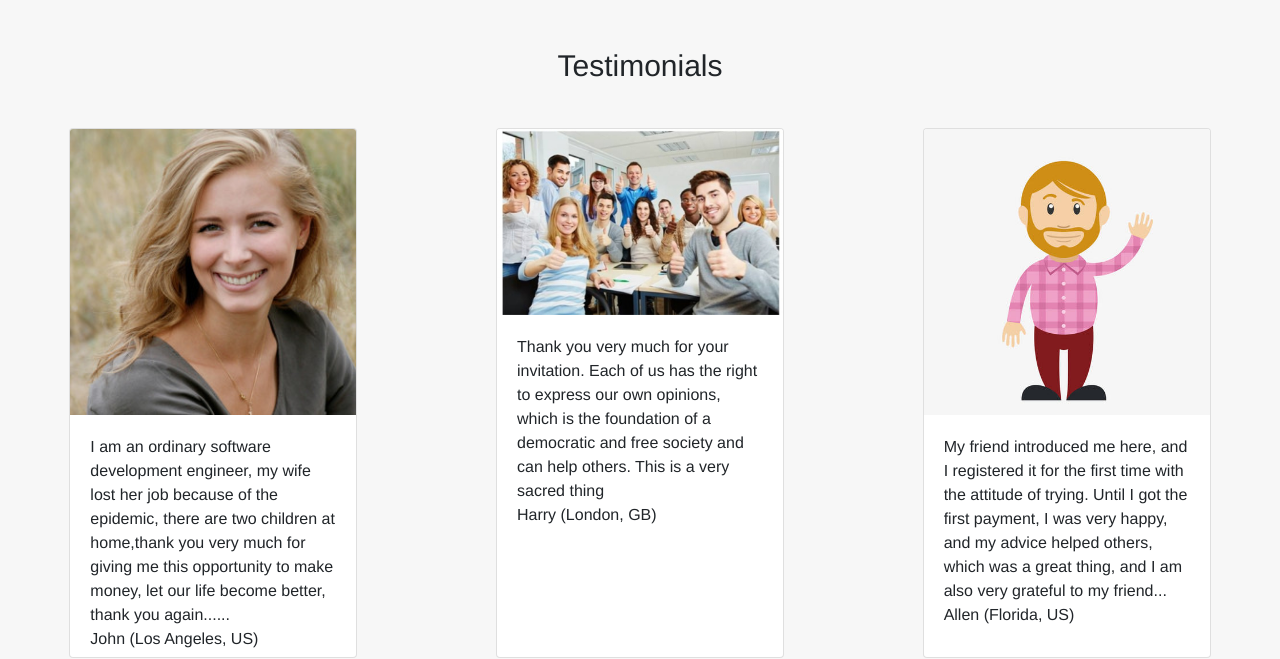
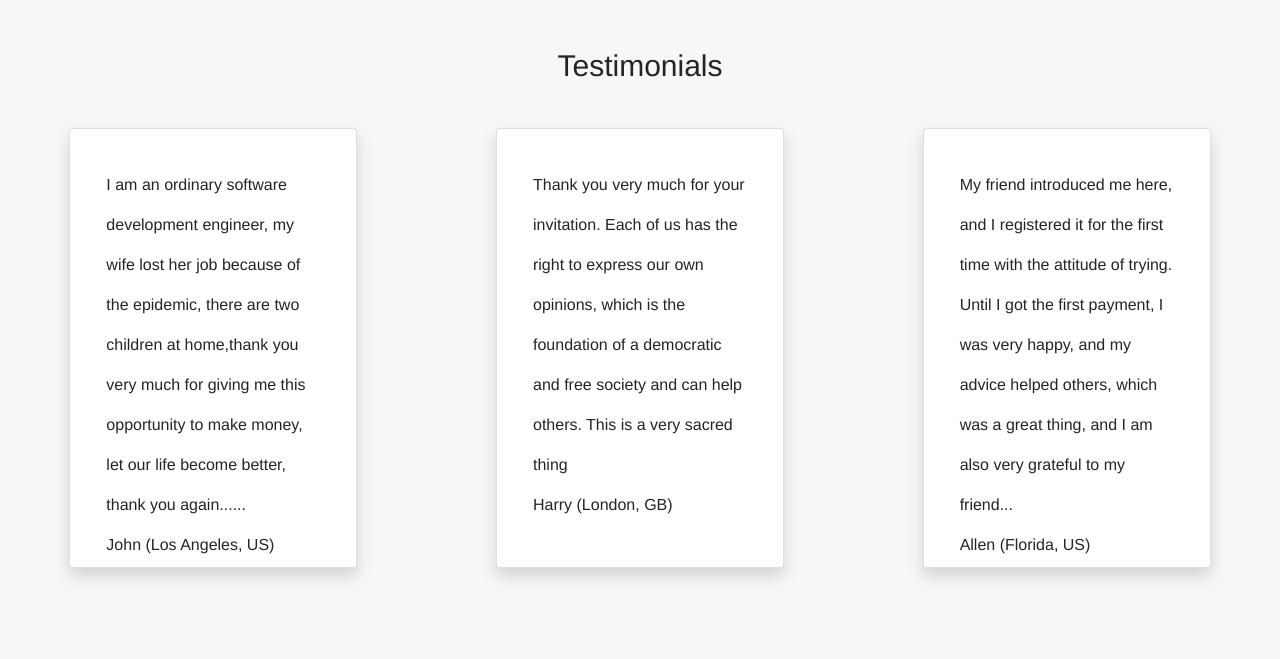
Before and after one commit to wawoyuanli/website, a Vue app: page /home in a window 1280 px wide. Shown: the part 2080-2739 px from the top of the page. Built offline with nearby package versions, Linux system fonts and the light colour scheme.

Commit message:
修复样式

```diff
--- a/src/views/home/index.vue
+++ b/src/views/home/index.vue
@@ -232,14 +232,14 @@
 				<div class="row">
 					<div class="col-md-4">
 						<div
-							class="card"
-							style="width: 18rem; height: 530px; margin: 0 auto"
+							class="card card shadow p-3 mb-5 bg-white rounded"
+							style="width: 18rem; height: 440px; margin: 0 auto;line-height:40px"
 						>
-							<img
+							<!-- <img
 								src="@/assets/images/testimonial1.jpeg"
 								class="card-img-top"
 								alt="..."
-							/>
+							/> -->
 							<div class="card-body">
 								<p class="card-text">{{ $t('home.user1Text') }}</p>
 								<p class="card-text">{{ $t('home.user1') }}</p>
@@ -248,14 +248,14 @@
 					</div>
 					<div class="col-md-4">
 						<div
-							class="card"
-							style="width: 18rem; height: 530px; margin: 0 auto"
+							class="card card shadow p-3 mb-5 bg-white rounded"
+							style="width: 18rem; height: 440px; margin: 0 auto;line-height:40px"
 						>
-							<img
+							<!-- <img
 								src="@/assets/images/user2.jpg"
 								class="card-img-top"
 								alt="..."
-							/>
+							/> -->
 							<div class="card-body">
 								<p class="card-text">{{ $t('home.user2Text') }}</p>
 								<p class="card-text">{{ $t('home.user2') }}</p>
@@ -264,14 +264,14 @@
 					</div>
 					<div class="col-md-4">
 						<div
-							class="card"
-							style="width: 18rem; height: 530px; margin: 0 auto"
+							class="card shadow p-3 mb-5 bg-white rounded"
+							style="width: 18rem; height: 440px; margin: 0 auto;line-height:40px "
 						>
-							<img
+							<!-- <img
 								src="@/assets/images/user3.jpg"
 								class="card-img-top"
 								alt="..."
-							/>
+							/> -->
 							<div class="card-body">
 								<p class="card-text">{{ $t('home.user3Text') }}</p>
 								<p class="card-text">{{ $t('home.user3') }}</p>
--- a/src/views/registerInfo/index.vue
+++ b/src/views/registerInfo/index.vue
@@ -16,7 +16,7 @@
 				<div class="collapse navbar-collapse ml-2" id="navbarNav">
 					<ul class="navbar-nav">
 						<li class="nav-item active">
-							<a class="nav-link" href="#" style="color: rgb(38, 164, 195)"
+							<a class="nav-link" href="/home" style="color: rgb(38, 164, 195)"
 								>Home <span class="sr-only">(current)</span></a
 							>
 						</li>
@@ -122,11 +122,7 @@ export default {
 		},
 		register(data) {
 			let _th = this
-			_th.$refs.register.checkCode
-			if (!_th.$refs.register.checkCode) {
-				_th.$refs.register.showTip=true
-				return false
-			}
+
 			if (!data.loginName.trim().length) {
 				alert('Username can not be empty')
 				return false
@@ -221,7 +217,10 @@ export default {
 				alert('You have related agreements that have not been read and checked')
 				return false
 			}
-			if (_th.$refs.register) {
+			_th.$refs.register.checkCode
+			if (!_th.$refs.register.checkCode) {
+				_th.$refs.register.showTip = true
+				return false
 			}
 			registerHandler(data)
 				.then(function (res) {
```
